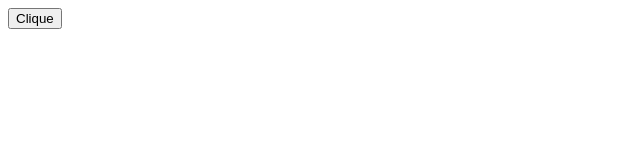
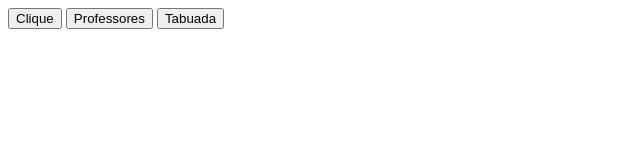
Before and after one commit to AmandaSatow/primeirob_3t, a plain HTML site: page index.html in a window 1280 px wide. Shown: the whole page, without its empty margins (0-640 px from the left). Drawn offline with Linux system fonts and the light colour scheme.

Commit message:
Update index.html

```diff
--- a/index.html
+++ b/index.html
@@ -4,13 +4,14 @@
     <meta charset="UTF-8">
     <meta http-equiv="X-UA-Compatible" content="IE=edge">
     <meta name="viewport" content="width=device-width, initial-scale=1.0">
-    <title>Primeiro B)</title>
+    <title>Primeiro B</title>
     <script src="estudo.js"></script>
 
 </head>
 <body>
 
   <button onclick="escreva()">Clique</button>
-
+  <button onclick="mostraLista()">Professores</button>
+  <button onclick="multiplica()">Tabuada</button>
 </body>
 </html>
```
